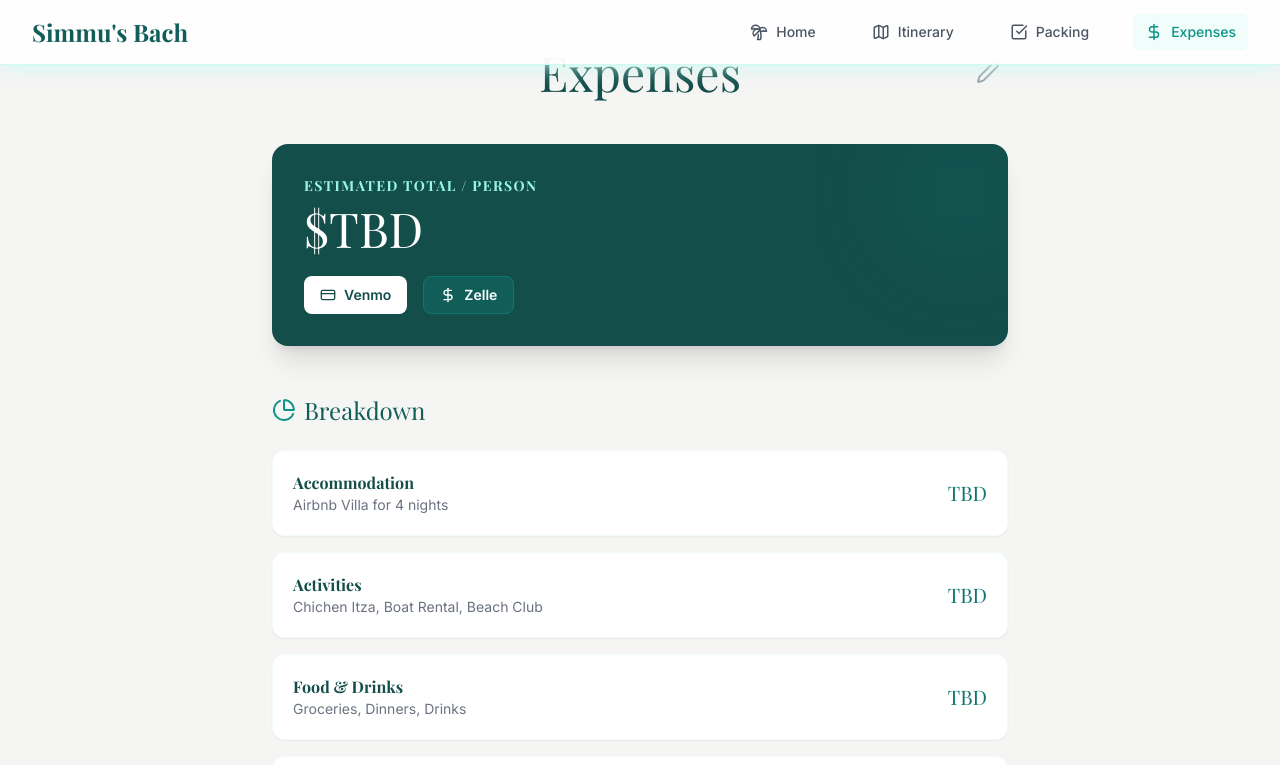
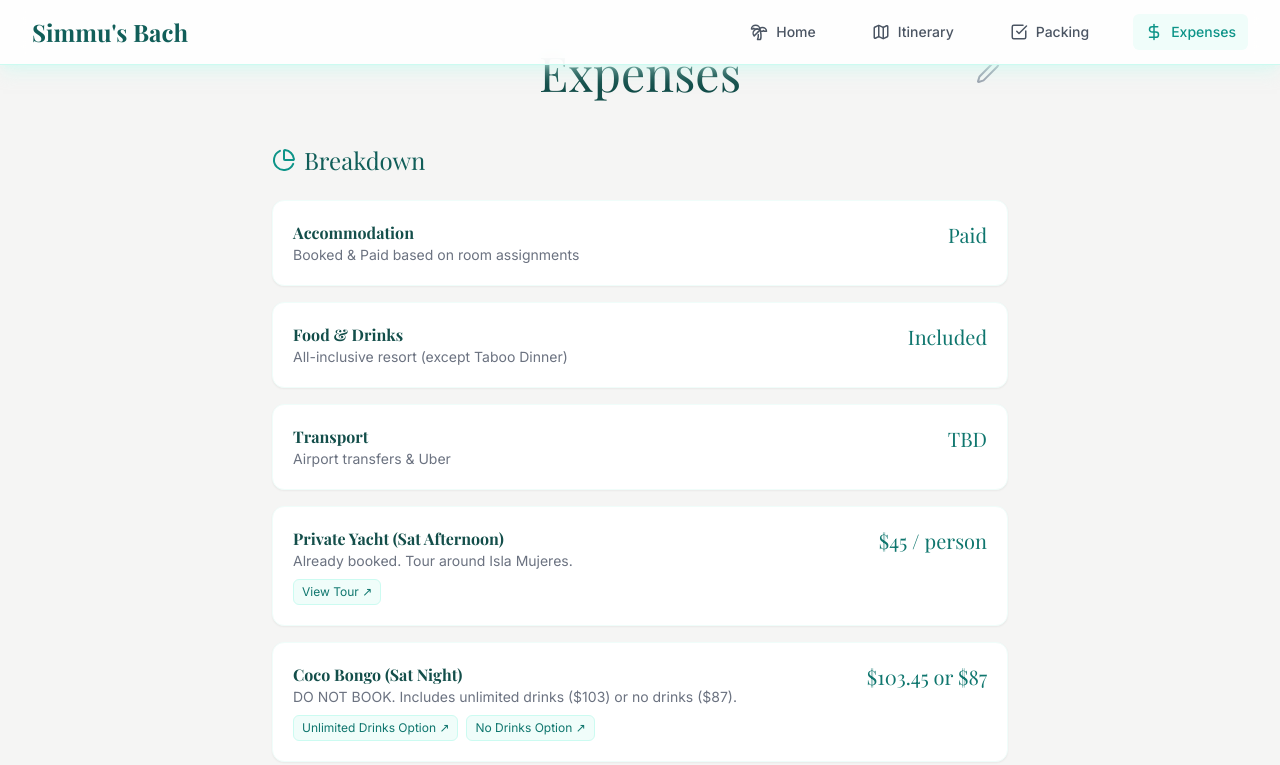
Before and after one commit to shivara28/Cancun-bach-trip, a React (Vite) app: page /expenses in a window 1280 px wide. Shown: the top 765 px of the page. Built offline with nearby package versions, Linux system fonts and the light colour scheme; a web font is replaced by a local one.

Commit message:
more edits to bach planning

```diff
--- a/src/components/GuestForm.jsx
+++ b/src/components/GuestForm.jsx
@@ -39,17 +39,17 @@ const GuestForm = () => {
     },
     {
       name: 'Yashica',
-      arrival: 'TBD (provide flight times)',
+      arrival: '4:40 PM, Nov 28',
       departure: 'TBD (provide flight times)',
       note: true,
-      noteText: 'Needs to provide flight times'
+      noteText: 'Needs to provide departure time'
     },
     {
       name: 'Tanvi',
-      arrival: 'TBD (provide flight times)',
+      arrival: '4:40 PM, Nov 28',
       departure: 'TBD (provide flight times)',
       note: true,
-      noteText: 'Needs to provide flight times'
+      noteText: 'Needs to provide departure time'
     },
     {
       name: 'Cynthia',
--- a/src/pages/Expenses.jsx
+++ b/src/pages/Expenses.jsx
@@ -1,36 +1,46 @@
 import React, { useState, useEffect } from 'react';
 import { motion } from 'framer-motion';
-import { DollarSign, CreditCard, PieChart, Edit2, Save } from 'lucide-react';
+import { PieChart, Edit2, Save } from 'lucide-react';
 
 const Expenses = () => {
     const defaultCategories = [
-        { name: 'Accommodation', amount: 'TBD', desc: 'Airbnb Villa for 4 nights' },
-        { name: 'Activities', amount: 'TBD', desc: 'Chichen Itza, Boat Rental, Beach Club' },
-        { name: 'Food & Drinks', amount: 'TBD', desc: 'Groceries, Dinners, Drinks' },
+        { name: 'Accommodation', amount: 'Paid', desc: 'Booked & Paid based on room assignments' },
+        { name: 'Food & Drinks', amount: 'Included', desc: 'All-inclusive resort (except Taboo Dinner)' },
         { name: 'Transport', amount: 'TBD', desc: 'Airport transfers & Uber' },
+        {
+            name: 'Private Yacht (Sat Afternoon)',
+            amount: '$45 / person',
+            desc: 'Already booked. Tour around Isla Mujeres.',
+            links: [{ text: 'View Tour', url: 'https://www.getyourguide.com/cancun-l150/private-yacht-in-cancun-tour-around-isla-mujeres-t479110/?ranking_uuid=c0722932-5679-46ff-804c-08a0bf6be5f2' }]
+        },
+        {
+            name: 'Coco Bongo (Sat Night)',
+            amount: '$103.45 or $87',
+            desc: 'DO NOT BOOK. Includes unlimited drinks ($103) or no drinks ($87).',
+            links: [
+                { text: 'Unlimited Drinks Option', url: 'https://www.cocobongo.com/show/cancun/#' },
+                { text: 'No Drinks Option', url: 'https://www.getyourguide.com/cancun-l150/cancun-coco-bongo-nightclub-experience-t404040/?ranking_uuid=36a0c5da-e239-4f00-97a2-dbafcf41fafa' }
+            ]
+        },
+        { name: 'Sunday Morning Spa', amount: 'Varies', desc: 'Some services free. Inside all-inclusive hotel.' },
+        { name: 'Sunday Activities', amount: 'TBD', desc: 'Open to look ourselves near the hotel.' }
     ];
 
     const [categories, setCategories] = useState(defaultCategories);
-    const [totalPerPerson, setTotalPerPerson] = useState('TBD');
     const [isEditing, setIsEditing] = useState(false);
 
     // Load from localStorage on mount
     useEffect(() => {
-        const savedCategories = localStorage.getItem('expenseCategories');
-        const savedTotal = localStorage.getItem('expenseTotalPerPerson');
+        const savedCategories = localStorage.getItem('expenseCategories_v3');
         if (savedCategories) {
             setCategories(JSON.parse(savedCategories));
-        }
-        if (savedTotal) {
-            setTotalPerPerson(savedTotal);
         }
     }, []);
 
     // Save to localStorage whenever data changes
     useEffect(() => {
-        localStorage.setItem('expenseCategories', JSON.stringify(categories));
-        localStorage.setItem('expenseTotalPerPerson', totalPerPerson);
-    }, [categories, totalPerPerson]);
+        localStorage.setItem('expenseCategories_v3', JSON.stringify(categories));
+    }, [categories]);
 
     const handleCategoryEdit = (index, field, value) => {
         const newCategories = [...categories];
@@ -57,38 +67,7 @@ const Expenses = () => {
                     </button>
                 </div>
 
-                {/* Total Cost Card */}
-                <motion.div
-                    initial={{ opacity: 0, scale: 0.95 }}
-                    animate={{ opacity: 1, scale: 1 }}
-                    className="bg-teal-900 text-white rounded-2xl p-8 mb-12 shadow-xl relative overflow-hidden"
-                >
-                    <div className="absolute top-0 right-0 -mt-4 -mr-4 w-32 h-32 bg-teal-800 rounded-full opacity-50 blur-2xl"></div>
-                    <div className="relative z-10">
-                        <h2 className="text-teal-200 text-sm font-bold uppercase tracking-widest mb-2">Estimated Total / Person</h2>
-                        {isEditing ? (
-                            <input
-                                type="text"
-                                value={totalPerPerson}
-                                onChange={(e) => setTotalPerPerson(e.target.value)}
-                                className="text-5xl font-serif mb-6 bg-transparent border-b-2 border-teal-600 focus:border-white outline-none w-full"
-                                placeholder="$TBD"
-                            />
-                        ) : (
-                            <div className="text-5xl font-serif mb-6">${totalPerPerson}</div>
-                        )}
-                        <div className="flex gap-4">
-                            <button className="flex items-center gap-2 bg-white text-teal-900 px-4 py-2 rounded-lg font-bold text-sm hover:bg-teal-50 transition-colors">
-                                <CreditCard size={16} />
-                                Venmo
-                            </button>
-                            <button className="flex items-center gap-2 bg-teal-800 text-white px-4 py-2 rounded-lg font-bold text-sm hover:bg-teal-700 transition-colors border border-teal-700">
-                                <DollarSign size={16} />
-                                Zelle
-                            </button>
-                        </div>
-                    </div>
-                </motion.div>
+
 
                 {/* Breakdown */}
                 <div className="space-y-6">
@@ -132,14 +111,32 @@ const Expenses = () => {
                                         />
                                     </div>
                                 ) : (
-                                    <div className="flex justify-between items-center">
-                                        <div>
-                                            <h3 className="font-bold text-teal-900">{cat.name}</h3>
-                                            <p className="text-sm text-gray-500">{cat.desc}</p>
+                                    <div className="flex flex-col gap-2">
+                                        <div className="flex justify-between items-start">
+                                            <div>
+                                                <h3 className="font-bold text-teal-900">{cat.name}</h3>
+                                                <p className="text-sm text-gray-500">{cat.desc}</p>
+                                                {cat.links && (
+                                                    <div className="flex flex-wrap gap-2 mt-2">
+                                                        {cat.links.map((link, i) => (
+                                                            <a
+                                                                key={i}
+                                                                href={link.url}
+                                                                target="_blank"
+                                                                rel="noopener noreferrer"
+                                                                className="text-xs bg-teal-50 text-teal-700 px-2 py-1 rounded-md hover:bg-teal-100 transition-colors border border-teal-100"
+                                                            >
+                                                                {link.text} ↗
+                                                            </a>
+                                                        ))}
+                                                    </div>
+                                                )}
+                                            </div>
+                                            <p className="font-serif text-xl text-teal-700 whitespace-nowrap ml-4">{cat.amount}</p>
                                         </div>
-                                        <div className="font-serif text-xl text-teal-700">{cat.amount}</div>
                                     </div>
                                 )}
+
                             </motion.div>
                         ))}
                     </div>
@@ -149,8 +146,8 @@ const Expenses = () => {
                 <div className="mt-12 p-6 bg-teal-50 rounded-xl text-center text-teal-800 text-sm">
                     <p>Final costs will be totaled at the end.</p>
                 </div>
-            </div>
-        </div>
+            </div >
+        </div >
     );
 };
 
--- a/src/pages/Home.jsx
+++ b/src/pages/Home.jsx
@@ -4,7 +4,7 @@ import { Calendar, MapPin } from 'lucide-react';
 import GuestForm from '../components/GuestForm';
 
 const Home = () => {
-    const targetDate = new Date('2024-11-28T18:00:00-05:00'); // Assuming 2024 based on "End of Nov" context, user said Nov 28th
+    const targetDate = new Date('2025-11-28T18:00:00-05:00'); // Updated to 2025
     const [timeLeft, setTimeLeft] = useState(calculateTimeLeft());
 
     function calculateTimeLeft() {
@@ -37,11 +37,11 @@ const Home = () => {
         }
 
         timerComponents.push(
-            <div key={interval} className="flex flex-col items-center mx-2">
-                <span className="text-3xl md:text-5xl font-serif font-bold text-teal-800">
+            <div key={interval} className="flex flex-col items-center mx-2 md:mx-4">
+                <span className="text-4xl md:text-6xl font-serif font-bold text-transparent bg-clip-text bg-gradient-to-b from-teal-500 to-purple-600 drop-shadow-sm">
                     {timeLeft[interval]}
                 </span>
-                <span className="text-xs md:text-sm uppercase tracking-widest text-teal-600/80">
+                <span className="text-xs md:text-sm uppercase tracking-widest text-teal-600/80 mt-1 font-medium">
                     {interval}
                 </span>
             </div>
@@ -87,13 +87,19 @@ const Home = () => {
                     initial={{ opacity: 0, y: 40 }}
                     animate={{ opacity: 1, y: 0 }}
                     transition={{ delay: 0.4, duration: 0.8 }}
-                    className="bg-white/80 backdrop-blur-lg rounded-3xl shadow-xl shadow-teal-100/50 p-8 border border-white"
+                    className="bg-white/90 backdrop-blur-xl rounded-3xl shadow-xl shadow-teal-100/50 p-8 border border-white/50 relative overflow-hidden"
                 >
-                    <h3 className="text-center text-teal-900/60 uppercase tracking-widest text-xs font-bold mb-6">
-                        Time until takeoff
+                    {/* Decorative Elements */}
+                    <div className="absolute top-0 left-0 w-full h-1 bg-gradient-to-r from-teal-300 via-purple-300 to-teal-300" />
+
+                    <h3 className="text-center text-teal-800 uppercase tracking-widest text-sm font-bold mb-8 flex items-center justify-center gap-3">
+                        <span className="text-purple-400">✨</span>
+                        Trading Tails for Veils in...
+                        <span className="text-purple-400">✨</span>
                     </h3>
-                    <div className="flex justify-center items-center flex-wrap">
-                        {timerComponents.length ? timerComponents : <span className="text-2xl font-serif text-teal-800">It's Party Time! 🎉</span>}
+
+                    <div className="flex justify-center items-center flex-wrap gap-4 md:gap-8">
+                        {timerComponents.length ? timerComponents : <span className="text-3xl font-serif text-teal-800 animate-bounce">It's Party Time! 🧜‍♀️🎉</span>}
                     </div>
                 </motion.div>
             </div>
```
Also changed, not shown: src/pages/Itinerary.jsx (+13 -13 lines), src/pages/PackingList.jsx (+56 -17 lines).
